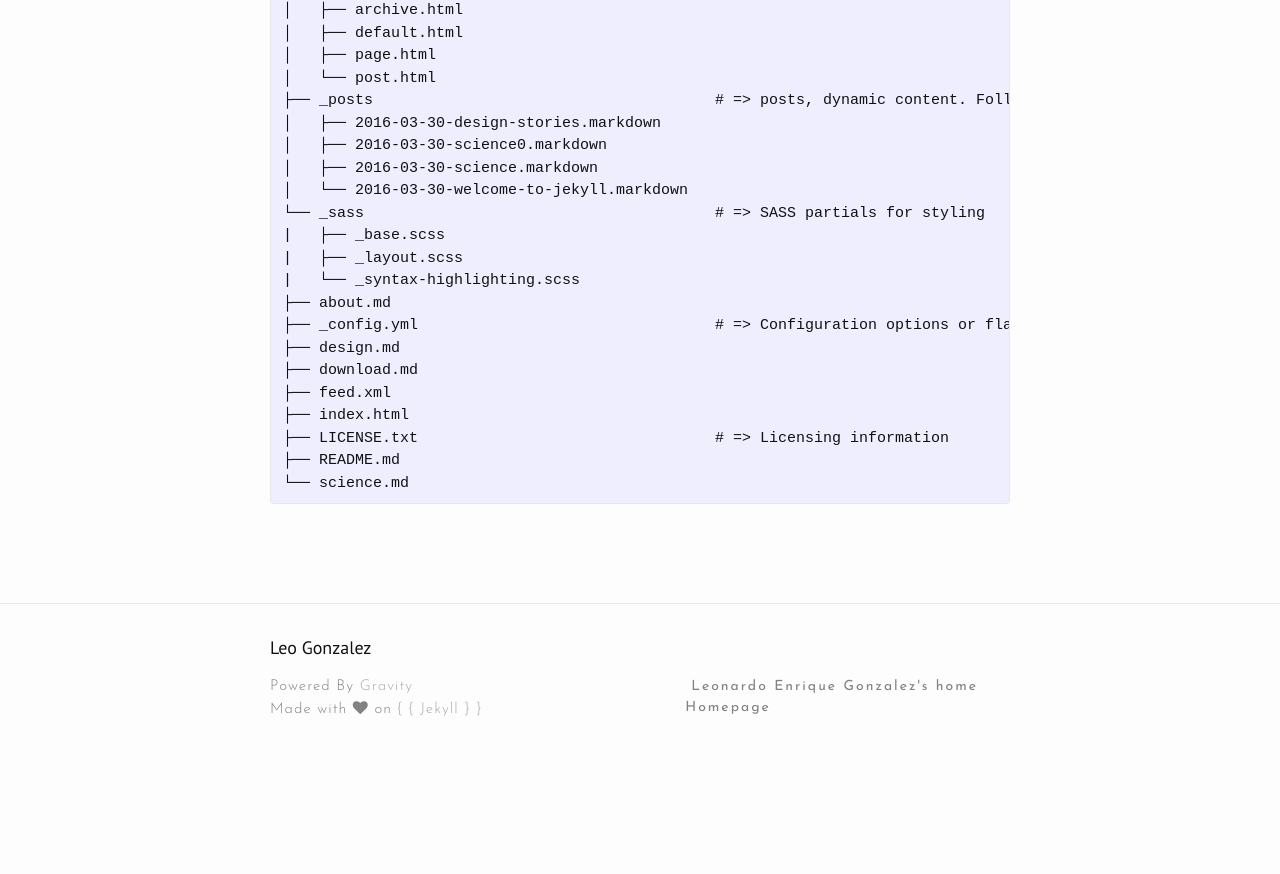
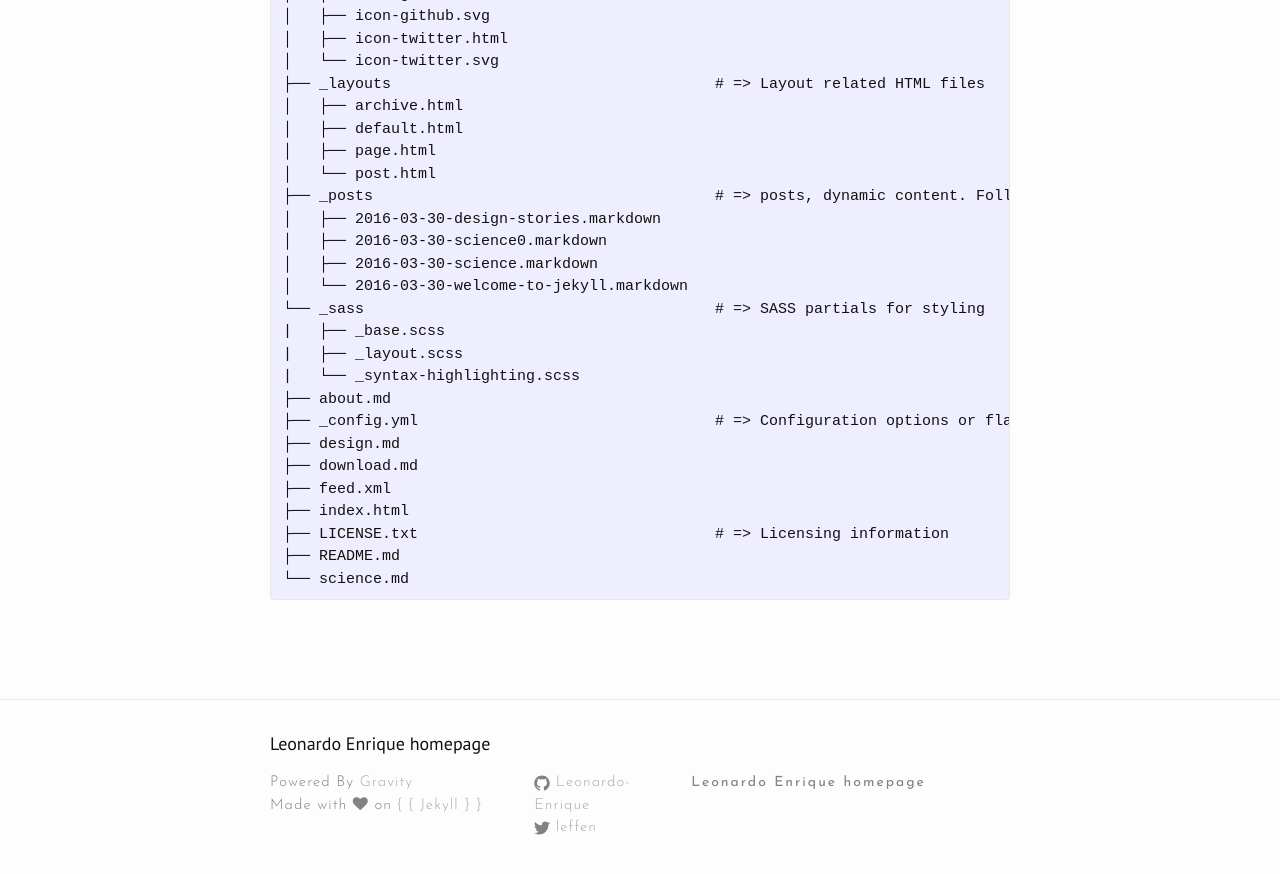
Before and after one commit to Reo/reo.github.io, a Jekyll site: the page built from README-GRAV.md, in a window 1280 px wide and 900 px high, scrolled down 5377 px. Shown: the top 874 px of the window. Built offline with Jekyll 4.4.1, drawn with Linux system fonts in a browser that asks for light colours; nearby versions of some CDN libraries; our own code applies the rules of GitHub Pages for plain Markdown files; before the commit the page ends 6158 px from its top, so only the background shows below that; some of the changed text lies outside the part shown.

Commit message:
fixed config

```diff
--- a/_config.yml
+++ b/_config.yml
@@ -1,3 +1,21 @@
-theme: jekyll-theme-slate
-title: Leo Gonzalez
-description: Leonardo Enrique Gonzalez's home Homepage
+# Welcome to Jekyll!
+#
+# This config file is meant for settings that affect your whole blog, values
+# which you are expected to set up once and rarely need to edit after that.
+# For technical reasons, this file is *NOT* reloaded automatically when you use
+# 'jekyll serve'. If you change this file, please restart the server process.
+
+# Site settings
+title: Leonardo Enrique homepage
+email: Leonardo.GonzalezPena@mail.utoronto.ca
+description: Leonardo Enrique homepage
+#baseurl: "" # the subpath of your site, e.g. /blog
+#url: "http://yourdomain.com" # the base hostname & protocol for your site
+twitter_username: leffen
+github_username:  Leonardo-Enrique
+#paginate: 5
+theme-dark: false #Set to true to change to dark website theme
+
+plugins: [jekyll-paginate, kramdown]
+# Build settings
+markdown: kramdown
```
